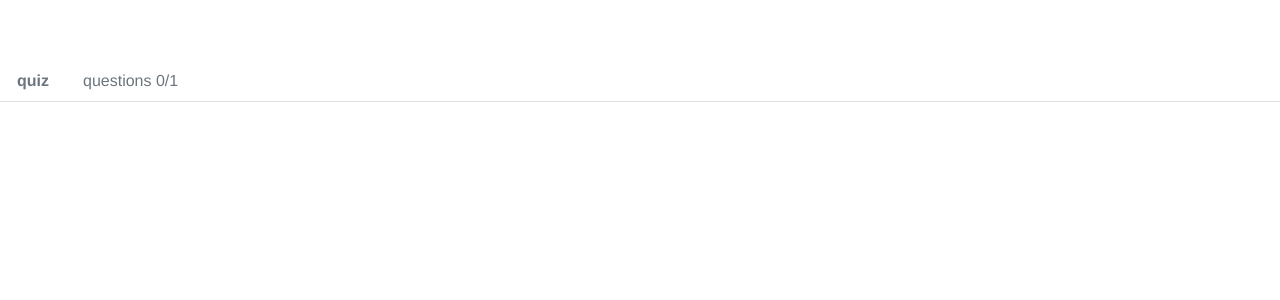
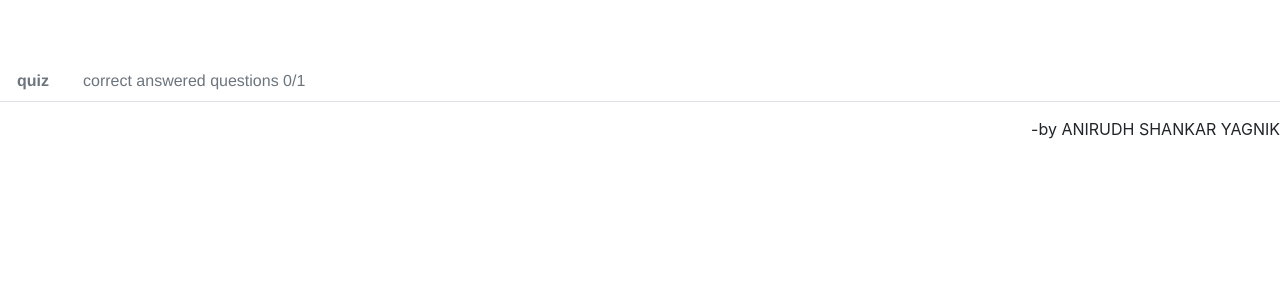
Before and after one commit to aniyagnik/quiz, a Vue app: page / in a window 1280 px wide. Shown: the top 300 px of the page. Built offline with nearby package versions, Linux system fonts and the light colour scheme; no server answers.

Commit message:
adje=usting UI

```diff
--- a/public/index.html
+++ b/public/index.html
@@ -13,5 +13,6 @@
     </noscript>
     <div id="app"></div>
     <!-- built files will be auto injected -->
+    <p style='float:right'>-by ANIRUDH SHANKAR YAGNIK</p>
   </body>
 </html>
--- a/src/App.vue
+++ b/src/App.vue
@@ -70,4 +70,7 @@ export default {
   color: #2c3e50;
   margin-top: 60px;
 }
+.bv-example-row{
+  margin-top:15px;
+}
 </style>
--- a/src/components/header.vue
+++ b/src/components/header.vue
@@ -2,7 +2,7 @@
     <div>
         <b-nav tabs>
             <b-nav-item disabled=""><b>quiz</b></b-nav-item>
-            <b-nav-item disabled>questions {{correctAns}}/{{totalQue}}</b-nav-item>
+            <b-nav-item disabled>correct answered questions {{correctAns}}/{{totalQue}}</b-nav-item>
         </b-nav>
     </div>
 </template>
```
